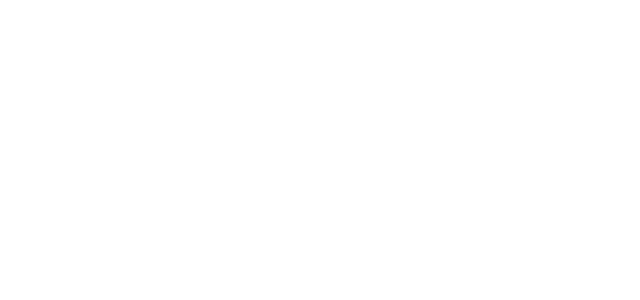
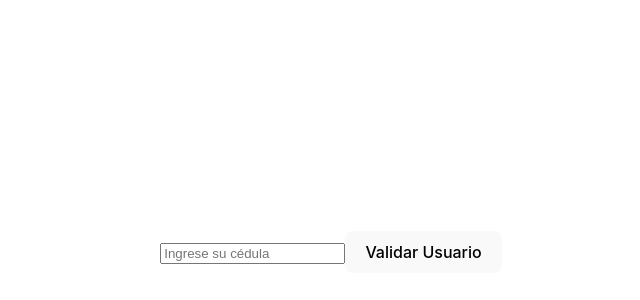
Before and after one commit to lucianofrailelopez/frontWellNestClinic, a React (Vite) app in the folder frontWellNestClinic/: page /checkUser in a window 1280 px wide. Before the commit this address had no page. Shown: the part 148-448 px from the top of the page, without its empty margins (309-949 px from the left). Built offline with nearby package versions, Linux system fonts and the light colour scheme.

Commit message:
CheckUser: Crea el componente. MPereyra

```diff
--- a/frontWellNestClinic/src/App.jsx
+++ b/frontWellNestClinic/src/App.jsx
@@ -1,5 +1,6 @@
 import React from 'react';
 import LandingPage from './components/LandingPage/LandingPage';
+import CheckUser from './components/CheckUser/CheckUser';
 import {Route, Routes} from "react-router-dom";
 import './App.css'
 
@@ -9,6 +10,7 @@ function App() {
     <div>
       <Routes>
         <Route path='/' element={<LandingPage/>}/>
+        <Route path='/checkUser' element={<CheckUser/>}/>
       </Routes>
     </div>
   )
--- /dev/null
+++ b/frontWellNestClinic/src/components/CheckUser/CheckUser.jsx
@@ -0,0 +1,44 @@
+import React, {useState} from "react";
+import { useNavigate } from 'react-router-dom';
+
+const CheckUser = () => {
+    const navigate = useNavigate();
+
+    const [cedula, setCedula] = useState('');
+    const [errorMessage, setErrorMessage] = useState('');
+
+    const handleCedulaChange = (event) => {
+        setCedula(event.target.value);
+        setErrorMessage('');
+    };
+
+    const handleCheckUser = () => {
+        const isUserValid = checkUserInSystem(cedula);
+
+        if (isUserValid) {
+            navigate('/signup');
+        } else {
+            setErrorMessage('El usuario no se encuentra registrado en la obra social.');
+        }
+    };
+
+    return (
+        <div>
+            <input
+                type="text"
+                placeholder="Ingrese su cédula"
+                value={cedula}
+                onChange={handleCedulaChange}
+            />
+            <button onClick={handleCheckUser}>Validar Usuario</button>
+            {errorMessage && <p style={{ color: 'red' }}>{errorMessage}</p>}
+        </div>
+    );
+};
+
+export default CheckUser;
+
+
+const checkUserInSystem = (cedula) => {
+    return cedula.length > 0;
+};
```
